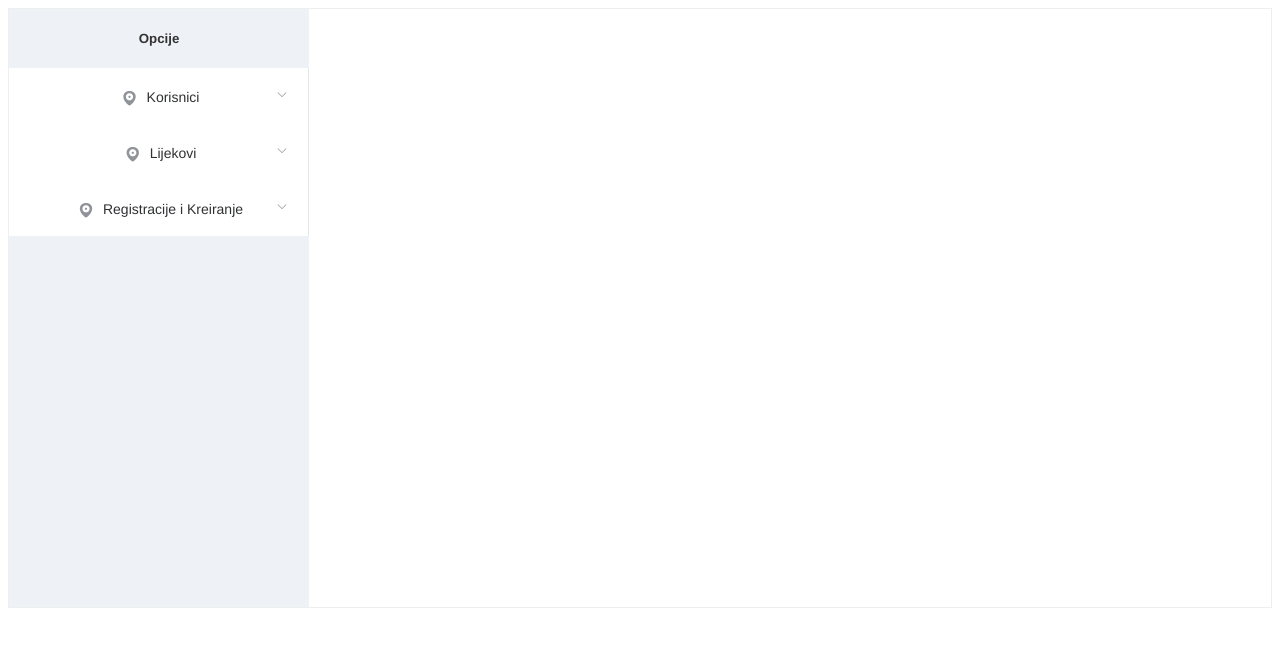
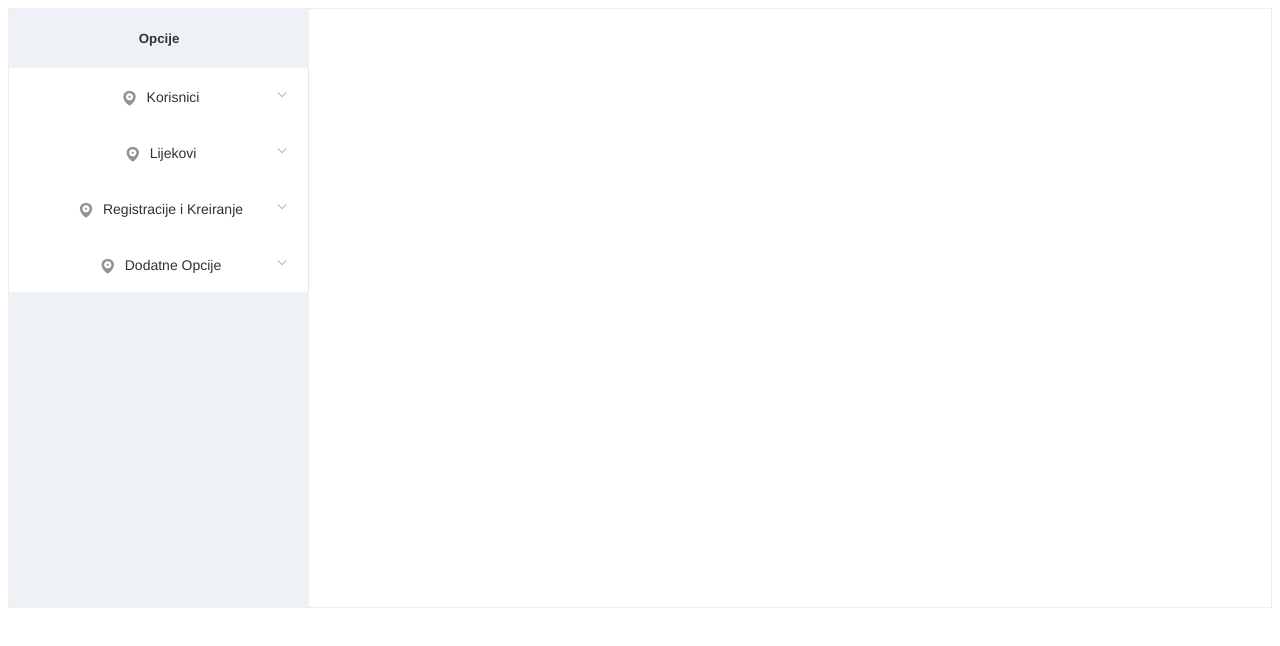
Before and after one commit to Blizzsuxx/ISA_MRS, a Vue app in the folder frontend/: page /ap/AdministratorSistema in a window 1280 px wide. Shown: the top 646 px of the page. Built offline with nearby package versions, Linux system fonts and the light colour scheme; sample sign-in values are in the browser's storage.

Commit message:
Zavrsne izmjene

```diff
--- a/frontend/src/components/AdministratorSistema.vue
+++ b/frontend/src/components/AdministratorSistema.vue
@@ -53,6 +53,21 @@
                     <el-menu-item-group title="Kreiranje">
                     <el-menu-item index="3-2" @click="kreiranjeLijekova">Lijekovi</el-menu-item>
                     <el-menu-item index="3-3" @click="kreiranjeApoteka">Apoteke</el-menu-item>
+                    </el-menu-item-group>
+                </el-submenu>
+            </el-menu>
+            <el-menu
+            default-active="2"
+            class="el-menu-vertical-demo"
+            @open="handleOpen"
+            @close="handleClose">
+                <el-submenu index="4">
+                    <template #title>
+                    <i class="el-icon-location"></i>
+                    <span>Dodatne Opcije</span>
+                    </template>
+                    <el-menu-item-group title="Dodatne Opcije">
+                    <el-menu-item index="4-1" @click="odjava">Odjava</el-menu-item>
                     </el-menu-item-group>
                 </el-submenu>
             </el-menu>
@@ -133,6 +148,10 @@ export default {
         },
         kreiranjeApoteka(){
             this.$router.push('/ap/FormaApoteke');
+        },
+        odjava(){
+            this.$store.dispatch('APKorisnici/logout');
+            this.$router.push('/ap/prijava');
         }
 
     },
--- a/frontend/src/components/DTOKorisniciTabela.vue
+++ b/frontend/src/components/DTOKorisniciTabela.vue
@@ -121,7 +121,7 @@
         .then(response => {
           if (response.data === "ROLE_ADMIN_SISTEMA") {
             this.funkcija("AS");
-          } else if (response.data === "ROLE_ADMIN_APOTEKE"){
+          } else if (response.data === "ROLE_ADMIN_APOTEKE" || response.data === "ROLE_ADMIN_APOTEKA"){
             this.funkcija("AP");
           } else if (response.data === "ROLE_DERMATOLOG") {
             this.funkcija("Dermatolozi");
--- a/frontend/src/components/FormaLijekova.vue
+++ b/frontend/src/components/FormaLijekova.vue
@@ -83,7 +83,7 @@
 
             </el-form>
             <div id="unos-link" class="text-right">
-              <a href="#">Lijekovi!</a>
+              <a href="/ap/AdministratorSistema">Lijekovi!</a>
             </div>
           </div>
         </div>
--- a/frontend/src/store/modules/APKorisnici.js
+++ b/frontend/src/store/modules/APKorisnici.js
@@ -128,38 +128,43 @@ const actions = {
     dodajKorisnika (context, korisnik){
         alert(korisnik.uloga);
         if (korisnik.uloga === "ROLE_DERMATOLOG"){
-            axios.post("http://localhost:8080/api/v1/dermatolog/sacuvajDermatologa", korisnik)
+            axios.post("http://localhost:8080/api/v1/dermatolog/sacuvajDermatologa", korisnik,
+            { headers: authHeader()})
             .then(response => {
                 alert("Dodat Dermatolog");
                 return response;
             })
         } else if (korisnik.uloga === "ROLE_DOBAVLJAC"){
-            axios.post("http://localhost:8080/api/v1/dobavljac/sacuvajDobavljaca", korisnik)
+            axios.post("http://localhost:8080/api/v1/dobavljac/sacuvajDobavljaca", korisnik,
+            { headers: authHeader()})
             .then(response => {
                 alert("Dodat Dobavljac");
                 return response;
             })
         } else if (korisnik.uloga === "ROLE_FARMACEUT"){
-            axios.post("http://localhost:8080/api/v1/dobavljac/sacuvajFarmaceuta", korisnik)
+            axios.post("http://localhost:8080/api/v1/dobavljac/sacuvajFarmaceuta", korisnik,
+            { headers: authHeader()})
             .then(response => {
                 alert("Dodat Farmaceut");
                 return response;
             })
         }
         else if (korisnik.uloga === "ROLE_ADMIN_SISTEMA"){
-            axios.post("http://localhost:8080/api/v1/administratorSistema/sacuvajAdministratoraSistema", korisnik)
+            axios.post("http://localhost:8080/api/v1/administratorSistema/sacuvajAdministratoraSistema", korisnik,
+            { headers: authHeader()})
             .then(response => {
                 alert("Dodat Administrator Sistema");
                 return response;
             })
         } else if (korisnik.uloga === "ROLE_ADMIN_APOTEKA"){
-            axios.post("http://localhost:8080/api/v1/administratorApoteke/sacuvajAdministratoraApoteke", korisnik)
+            axios.post("http://localhost:8080/api/v1/administratorApoteke/sacuvajAdministratoraApoteke", korisnik,
+            { headers: authHeader()})
             .then(response => {
                 alert("Dodat Administrator Apoteke");
                 return response;
             })
         } else if (korisnik.uloga === "ROLE_PACIJENT"){
-            axios.post("http://localhost:8080/api/v1/profil/registracija", korisnik)
+            axios.post("http://localhost:8080/api/v1/profil/registracija", korisnik, { headers: authHeader()})
             .then(response => {
                 alert("Dodat Pacijent");
                 return response;
--- a/frontend/src/store/modules/APlijekovi.js
+++ b/frontend/src/store/modules/APlijekovi.js
@@ -17,7 +17,7 @@ const state = {
 
 const actions = {
     dodajLijek (context, lijek){
-        return axios.post("http://localhost:8080/api/v1/lijekovi/sacuvajLijek", lijek);
+        return axios.post("http://localhost:8080/api/v1/lijekovi/sacuvajLijek", lijek, { headers: authHeader()});
 
     },
 
```
